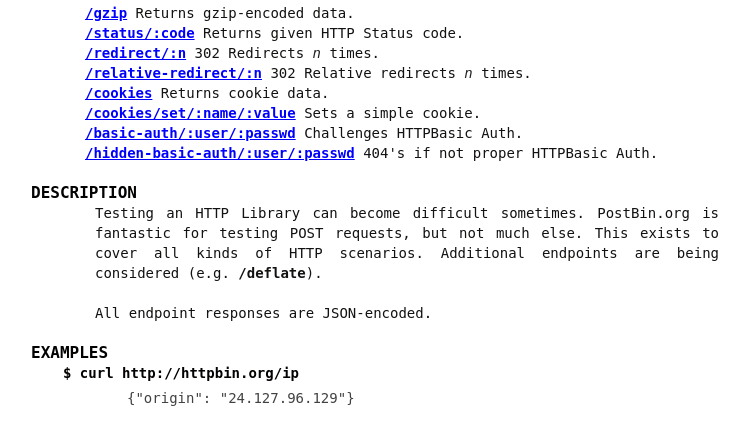
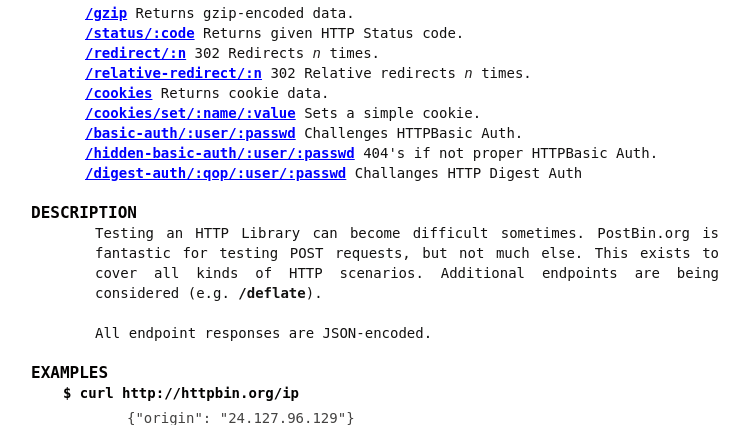
Before and after one commit to dimok777/httpbin, a Flask app: page / in a window 1280 px wide. Shown: the part 304-729 px from the top of the page, without its empty margins (1-750 px from the left). Run offline with Flask 2, Linux system fonts and the light colour scheme; some libraries are stand-ins or nearby versions.

Commit message:
landing page update

```diff
--- a/httpbin/templates/httpbin.1.html
+++ b/httpbin/templates/httpbin.1.html
@@ -24,6 +24,7 @@
 <li><a href="/cookies/set/key/value"><code>/cookies/set/:name/:value</code></a> Sets a simple cookie.</li>
 <li><a href="/basic-auth/user/passwd"><code>/basic-auth/:user/:passwd</code></a> Challenges HTTPBasic Auth.</li>
 <li><a href="/hidden-basic-auth/user/passwd"><code>/hidden-basic-auth/:user/:passwd</code></a> 404's if not proper HTTPBasic Auth.</li>
+<li><a href="/digest-auth/auth/user/passwd"><code>/digest-auth/:qop/:user/:passwd</code></a> Challanges HTTP Digest Auth</li>
 </ul>
 
 
```
